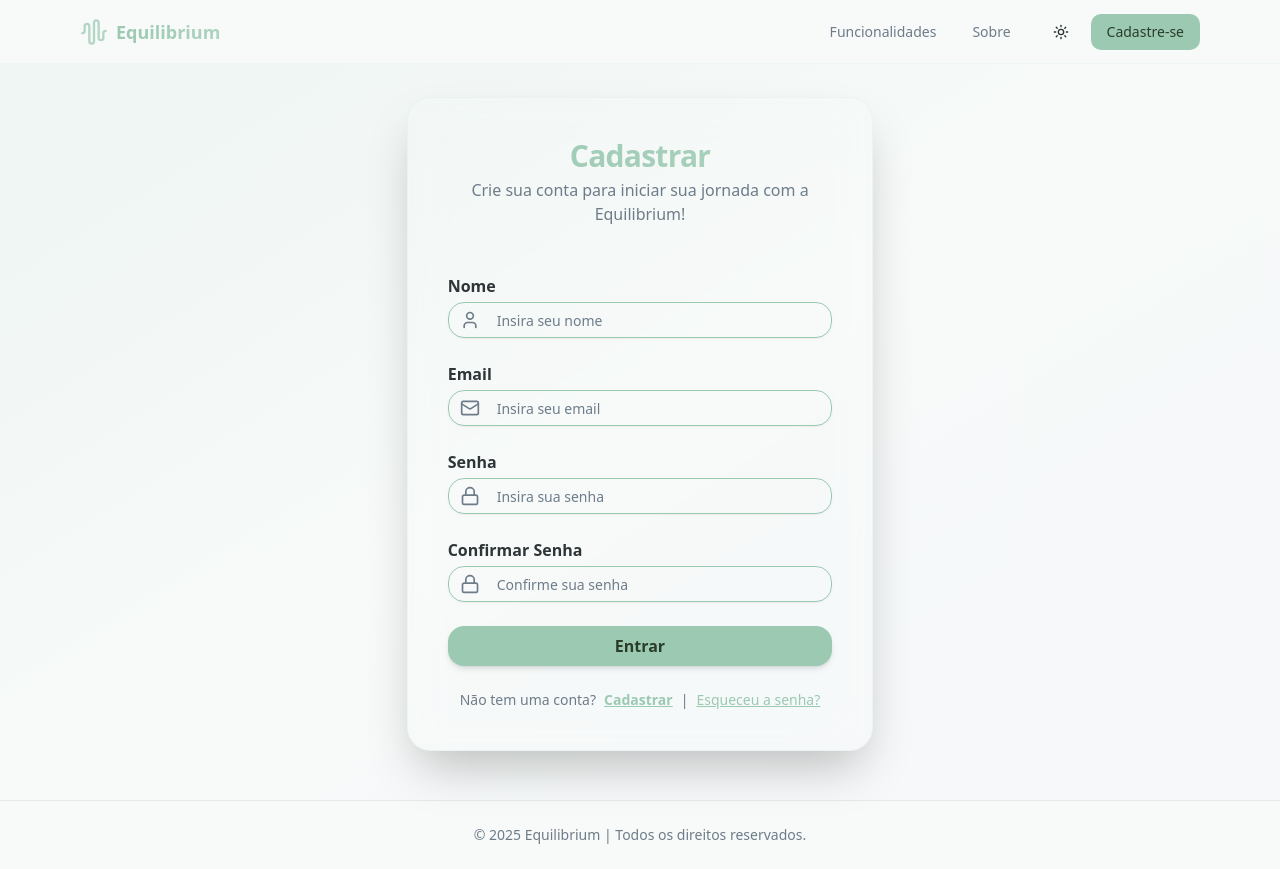
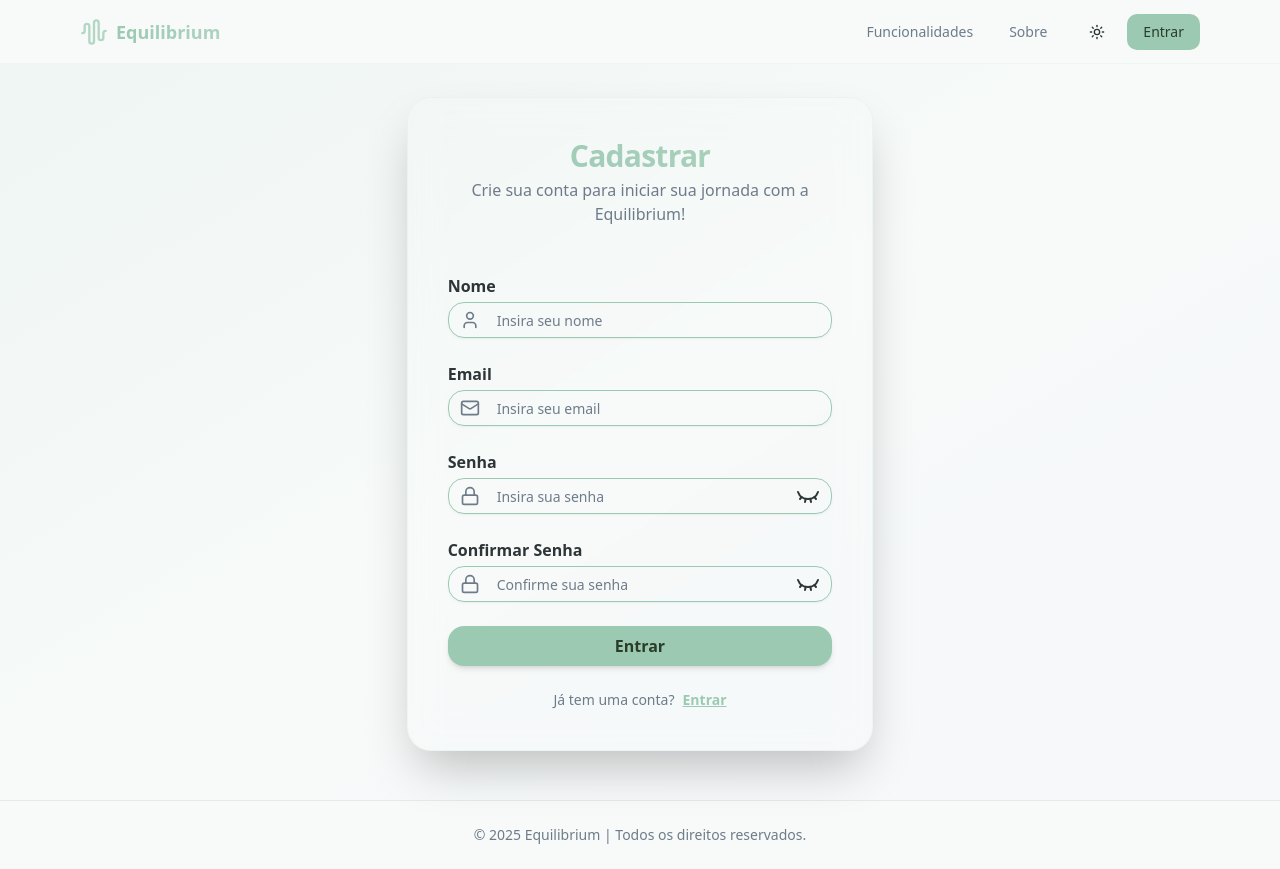
Before and after one commit to andreeeestor/Equilibrium, a Next.js app in the folder client/: page /signup in a window 1280 px wide. Built offline with nearby package versions, Linux system fonts and the light colour scheme.

Commit message:
feat: see password input by eye icon added

```diff
--- a/client/src/app/(auth)/login/page.tsx
+++ b/client/src/app/(auth)/login/page.tsx
@@ -5,7 +5,7 @@ import { Card } from "@/components/ui/card";
 import { Container } from "@/components/Container";
 import { Input } from "@/components/ui/input";
 import { Button } from "@/components/ui/button";
-import { Lock, Mail } from "lucide-react";
+import { Eye, EyeClosed, Lock, Mail } from "lucide-react";
 import Link from "next/link";
 
 export default function LoginPage() {
@@ -13,6 +13,15 @@ export default function LoginPage() {
     email: "",
     password: "",
   });
+  const [eye, setEye] = useState(false)
+
+  const handleEye = () => {
+    if(!eye) {
+        setEye(true)
+    } else {
+        setEye(false)
+    }
+  }
 
   return (
     <div className="min-h-screen w-full flex items-center justify-center bg-linear-to-br from-primary/10 via-background to-secondary/30">
@@ -60,7 +69,7 @@ export default function LoginPage() {
                 <Lock className="absolute left-3 top-1/2 -translate-y-1/2 size-5 text-muted-foreground" />
                 <Input
                   id="password"
-                  type="password"
+                  type={!eye ? "password" : "text"}
                   placeholder="Insira sua senha"
                   value={form.password}
                   onChange={(e) =>
@@ -69,6 +78,9 @@ export default function LoginPage() {
                   className="pl-12 py-2 text-base rounded-xl bg-card bg-opacity-80 border border-primary focus:outline-none focus:ring-2 focus:ring-primary text-white placeholder:text-muted-foreground"
                   required
                 />
+                <span className="cursor-pointer absolute right-3 top-1/2 -translate-y-1/2" onClick={handleEye}>
+                    {eye ? <Eye /> : <EyeClosed />}
+                </span>
               </div>
             </div>
 
--- a/client/src/app/(auth)/signup/page.tsx
+++ b/client/src/app/(auth)/signup/page.tsx
@@ -5,7 +5,7 @@ import { Card } from "@/components/ui/card";
 import { Container } from "@/components/Container";
 import { Input } from "@/components/ui/input";
 import { Button } from "@/components/ui/button";
-import { Lock, Mail, User } from "lucide-react";
+import { Eye, EyeClosed, Lock, Mail, User } from "lucide-react";
 import Link from "next/link";
 
 export default function SignUpPage() {
@@ -15,6 +15,24 @@ export default function SignUpPage() {
     password: "",
     confirmPassword: "",
   });
+  const [eye1, setEye1] = useState(false);
+  const [eye2, setEye2] = useState(false);
+
+  const handleEye1 = () => {
+    if (!eye1) {
+      setEye1(true);
+    } else {
+      setEye1(false);
+    }
+  };
+
+  const handleEye2 = () => {
+    if (!eye2) {
+      setEye2(true);
+    } else {
+      setEye2(false);
+    }
+  };
 
   return (
     <div className="min-h-screen w-full flex items-center justify-center bg-linear-to-br from-primary/10 via-background to-secondary/30">
@@ -81,7 +99,7 @@ export default function SignUpPage() {
                 <Lock className="absolute left-3 top-1/2 -translate-y-1/2 size-5 text-muted-foreground" />
                 <Input
                   id="password"
-                  type="password"
+                  type={!eye1 ? "password" : "text"}
                   placeholder="Insira sua senha"
                   value={form.password}
                   onChange={(e) =>
@@ -90,6 +108,12 @@ export default function SignUpPage() {
                   className="pl-12 py-2 text-base rounded-xl bg-card bg-opacity-80 border border-primary focus:outline-none focus:ring-2 focus:ring-primary text-white placeholder:text-muted-foreground"
                   required
                 />
+                <span
+                  className="cursor-pointer absolute right-3 top-1/2 -translate-y-1/2"
+                  onClick={handleEye1}
+                >
+                  {eye1 ? <Eye /> : <EyeClosed />}
+                </span>
               </div>
             </div>
             <div className="space-y-3">
@@ -103,7 +127,7 @@ export default function SignUpPage() {
                 <Lock className="absolute left-3 top-1/2 -translate-y-1/2 size-5 text-muted-foreground" />
                 <Input
                   id="confirmPassword"
-                  type="password"
+                  type={!eye2 ? "password" : "text"}
                   placeholder="Confirme sua senha"
                   value={form.confirmPassword}
                   onChange={(e) =>
@@ -112,6 +136,12 @@ export default function SignUpPage() {
                   className="pl-12 py-2 text-base rounded-xl bg-card bg-opacity-80 border border-primary focus:outline-none focus:ring-2 focus:ring-primary text-white placeholder:text-muted-foreground"
                   required
                 />
+                <span
+                  className="cursor-pointer absolute right-3 top-1/2 -translate-y-1/2"
+                  onClick={handleEye2}
+                >
+                  {eye2 ? <Eye /> : <EyeClosed />}
+                </span>
               </div>
             </div>
 
@@ -125,16 +155,12 @@ export default function SignUpPage() {
           </form>
 
           <div className="flex items-center justify-center gap-2 text-sm">
-            <span className="text-muted-foreground">Não tem uma conta?</span>
+            <span className="text-muted-foreground">Já tem uma conta?</span>
             <Link
-              href={"/signup"}
+              href={"/login"}
               className="text-primary font-semibold underline"
             >
-              Cadastrar
-            </Link>
-            <span className="text-muted-foreground">|</span>
-            <Link href={"/forgot-password"} className="text-primary underline">
-              Esqueceu a senha?
+              Entrar
             </Link>
           </div>
         </Card>
--- a/client/src/components/auth/SignInButton.tsx
+++ b/client/src/components/auth/SignInButton.tsx
@@ -8,7 +8,7 @@ interface SignInButtonProps {
 export default function SignInButton(props: SignInButtonProps) {
   return (
     <Button asChild className={props.className}>
-      <Link href={"/login"}>Cadastre-se</Link>
+      <Link href={"/login"}>Entrar</Link>
     </Button>
   );
 }
```
